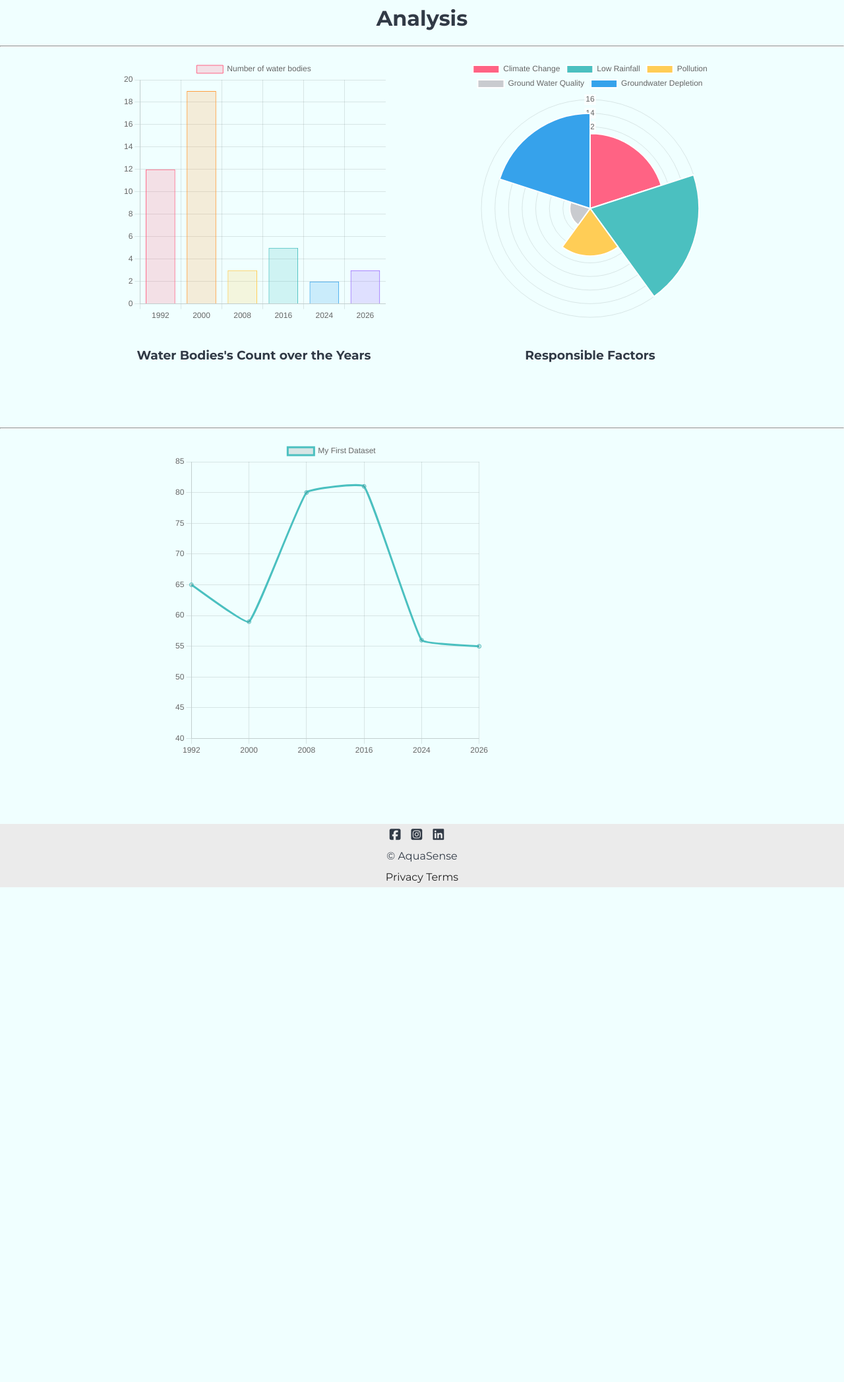
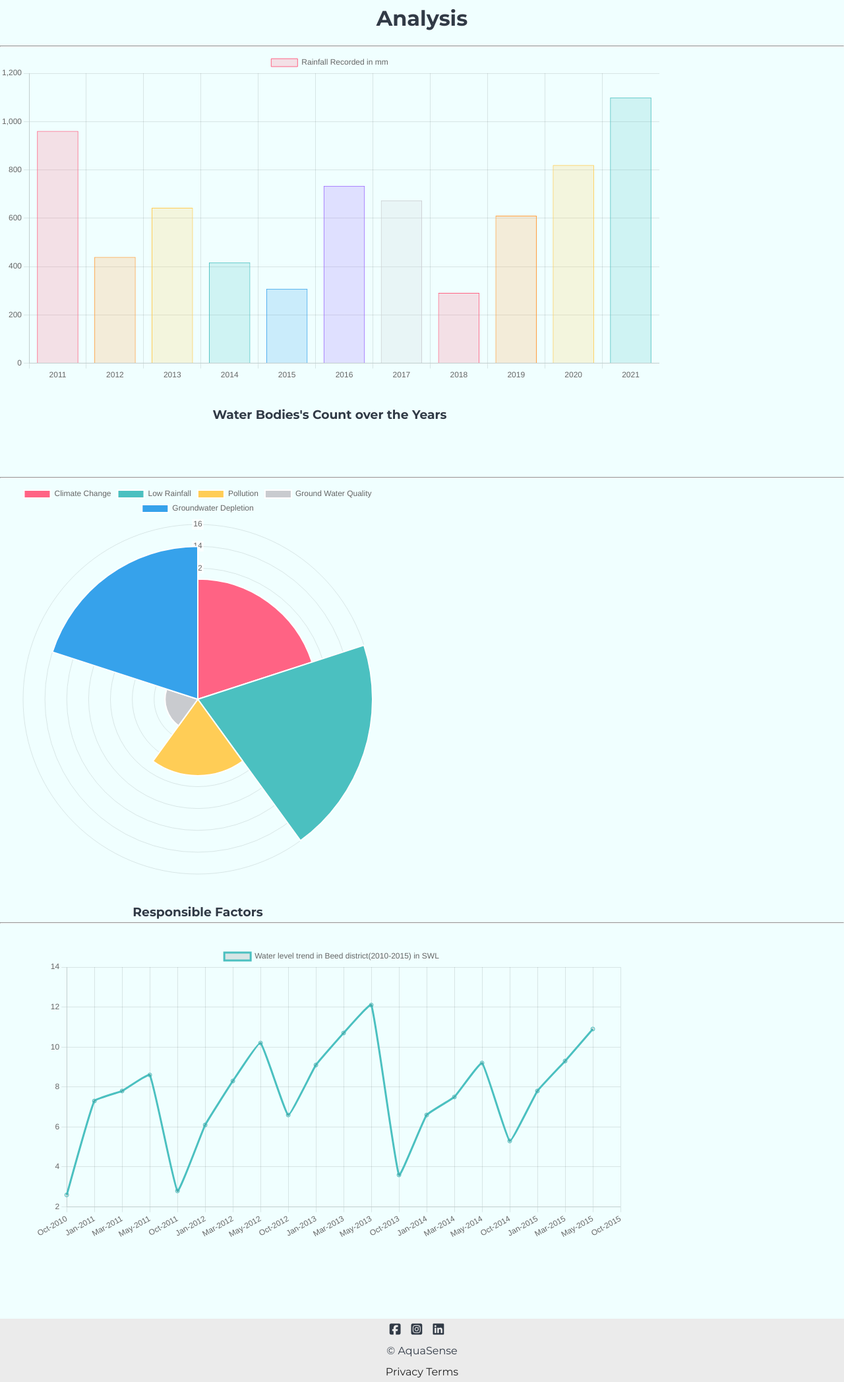
Before and after one commit to Gautammangesh/Python-Project, a Flask app: page /analysis in a window 1280 px wide. Shown: the part 88-2183 px from the top of the page at 66% size. Before the commit the page ends 1433 px from the top, so only its background shows below. Run offline with Flask 3, Linux system fonts and the light colour scheme.

Commit message:
last update

```diff
--- a/static/styles.css
+++ b/static/styles.css
@@ -268,3 +268,18 @@ body {
 #radio5:checked ~.nav-auto .a-b5{
   background-color: #23e3c2;
 }
+
+
+
+.lineChart {
+  max-width: 1000px;
+  max-height: 1000px;
+}
+.barChart {
+  max-width: 1000px;
+  max-height: 1000px;
+}
+.polarChart {
+  max-width: 600px;
+  max-height: 600px;
+}
--- a/templates/Analysis.html
+++ b/templates/Analysis.html
@@ -95,31 +95,32 @@
       <h1 align="center">Analysis</h1>
       <hr />
       <!-- Container for both charts -->
-      <div class="charts">
-        <div class="chart-container">
-          <canvas id="barChart" width="400" height="400"></canvas><br />
+        <div class="barChart">
+          <canvas id="barChart"></canvas><br />
           <h3 align="center">Water Bodies's Count over the Years</h3>
         </div>
-        <div class="chart-container">
-          <canvas id="polarChart" width="400" height="400"></canvas><br />
+        <br /><br /><br />
+        <hr />
+        <div class="polarChart">
+          <canvas id="polarChart"></canvas><br />
           <h3 align="center" textDecoration="underline">Responsible Factors</h3>
         </div>
-      </div>
       <br /><br /><br />
       <hr />
       <div class="lineChart">
-        <canvas id="lineChart" width="400" height="400"></canvas>
+        <canvas id="lineChart"></canvas>
+<!--         <h3 align="center" textDecoration="underline">Water level trend in Beed district(1992-2026)</h3> -->
       </div>
 
       <script src="https://cdn.jsdelivr.net/npm/chart.js"></script>
       <script>
         // Bar Chart
         const barData = {
-          labels: ["1992", "2000", "2008", "2016", "2024", "2026"],
+          labels: ["2011", "2012", "2013", "2014", "2015", "2016", "2017", "2018", "2019", "2020", "2021"],
           datasets: [
             {
-              label: "Number of water bodies",
-              data: [12, 19, 3, 5, 2, 3],
+              label: "Rainfall Recorded in mm",
+              data: [961.00, 439.8, 643.1, 417.3, 308.3, 733.8, 673.74, 290.80, 610.2, 819.7, 1100],
               backgroundColor: [
                 "rgba(255, 99, 132, 0.2)",
                 "rgba(255, 159, 64, 0.2)",
@@ -187,19 +188,34 @@
 
         // Line Chart
         const labels = [
-          "1992",
-          "2000",
-          "2008",
-          "2016",
-          "2024",
-          "2026",
+          "Oct-2010",
+          "Jan-2011",
+          "Mar-2011",
+          "May-2011",
+          "Oct-2011",
+          "Jan-2012",
+          "Mar-2012",
+          "May-2012",
+          "Oct-2012",
+          "Jan-2013",
+          "Mar-2013",
+          "May-2013",
+          "Oct-2013",
+          "Jan-2014",
+          "Mar-2014",
+          "May-2014",
+          "Oct-2014",
+          "Jan-2015",
+          "Mar-2015",
+          "May-2015",
+          "Oct-2015",
         ];
         const data = {
           labels: labels,
           datasets: [
             {
-              label: "My First Dataset",
-              data: [65, 59, 80, 81, 56, 55, 40],
+              label: "Water level trend in Beed district(2010-2015) in SWL",
+              data: [2.6, 7.3, 7.8, 8.6, 2.8, 6.1, 8.3, 10.2, 6.6, 9.1, 10.7, 12.1, 3.6, 6.6, 7.5, 9.2, 5.3, 7.8, 9.3, 10.9],
               fill: false,
               borderColor: "rgb(75, 192, 192)",
               tension: 0.1,
```
